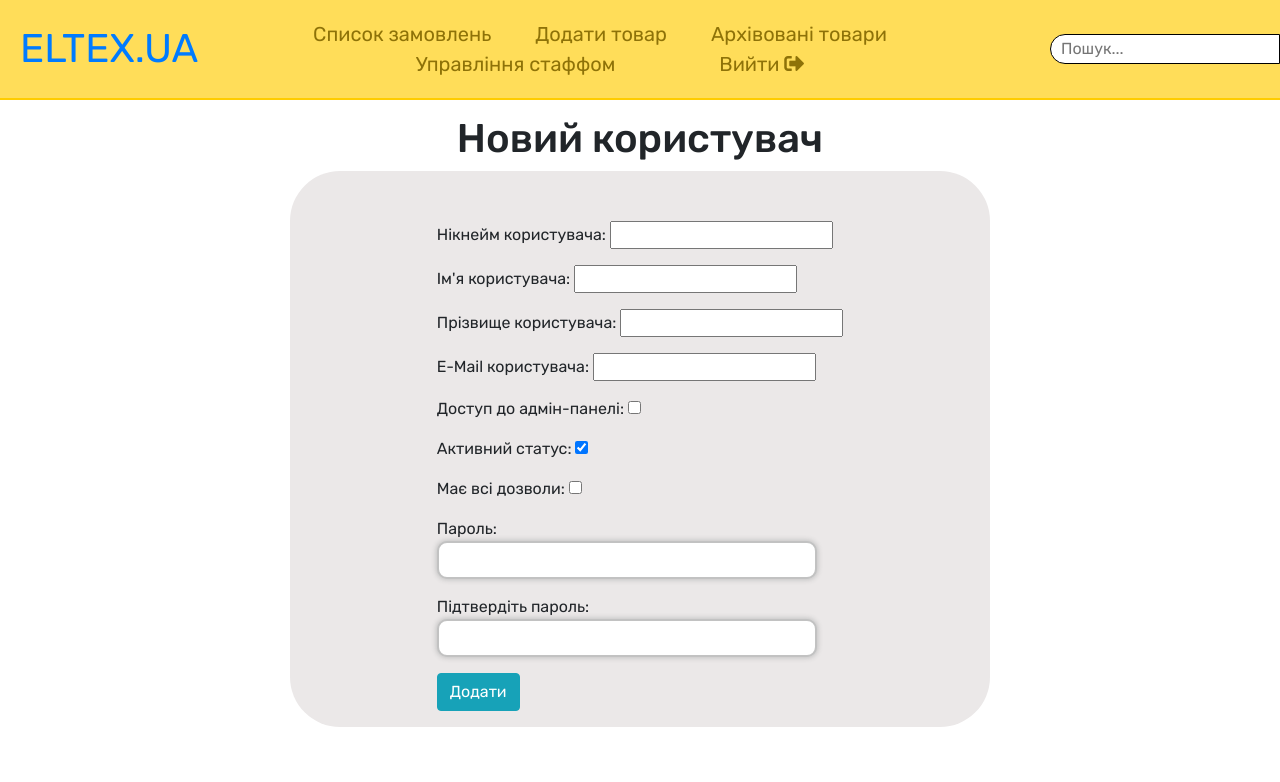
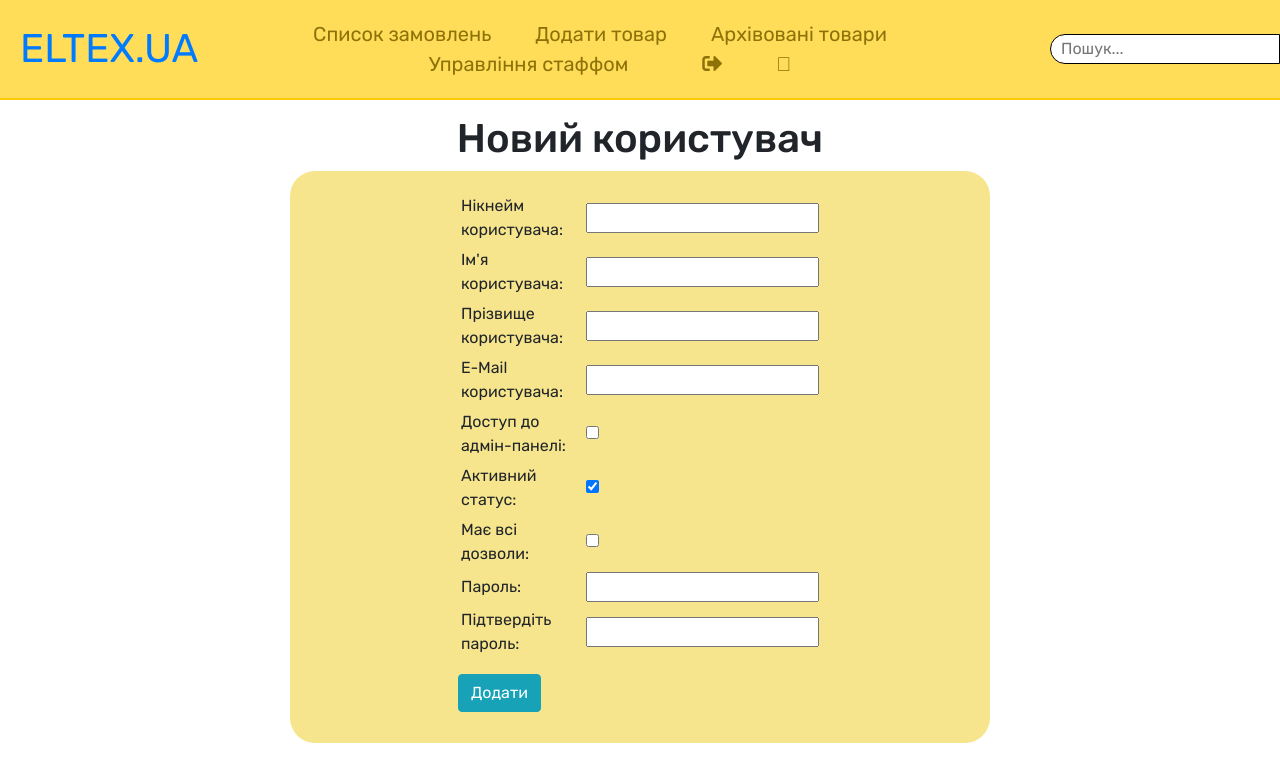
Before and after one commit to mmeerrccyy/django_store, a Django app: page /staff/create/ in a window 1280 px wide; the page is wider, and only the part inside the window is pictured. Shown: the top 782 px of that part. Run offline with Django 3.2, Linux system fonts and the light colour scheme; the visitor is signed in with stand-in values (Sample User, id 1); parts of the project's set-up code (start-up, migrations or seed data) failed here and were passed over; some libraries are stand-ins or nearby versions.

Commit message:
Improve html and css files.

```diff
--- a/shop/static/css/add.css
+++ b/shop/static/css/add.css
@@ -2,14 +2,29 @@
     text-align: center;
     margin-top: 15px;
 }
-.add-wares {
+.add-wares, .edit-wares {
     display: flex;
     justify-content: center;
     width: 700px;
     margin: auto;
-    padding-top: 50px;
-    background-color: #ebe8e8;
-    border-radius: 50px 50px;
+    padding-top: 20px;
+    background-color: #f6e58d;
+    border-radius: 25px 25px;
+}
+input {
+    outline: none;
+    padding: 1px 5px;
+}
+.wares-table td,
+.edit-wares-table td,
+.edit-category-table td,
+.new-category-table td,
+.check-table td,
+.check-table th,
+.new-user-table td,
+.edit-user-table td {
+    width: 125px;
+    padding: 3px;
 }
 textarea {
     resize: none;
--- a/shop/static/css/login.css
+++ b/shop/static/css/login.css
@@ -6,7 +6,7 @@
 .form {
     font-size: 20px;
 }
-.form input[type="text"],  input[type="password"]{
+.form input[type="text"], .form input[type="password"]{
     display: block;
     width: 380px;
     border: 2px solid #c2c2c2;
@@ -17,9 +17,18 @@
     padding: 5px 10px;
 }
 .form input[type="text"]:focus,
-input[type="password"]:focus {
+.form input[type="password"]:focus {
     border: 2px solid #34ACE0;
     box-shadow: 0 0 5px 1px #34ACE0;
+}
+.form .errorlist {
+    border: 1px solid #ee5253;
+    background-color: #f7aaaa;
+    border-radius: 10px;
+    color: #ee5253;
+    padding: 5px;
+    list-style: none;
+    text-align: center;
 }
 .form input[type="submit"] {
     margin-top: 20px;
--- a/shop/static/css/shop.css
+++ b/shop/static/css/shop.css
@@ -75,16 +75,15 @@ a:hover {
     right: 40px;
 }
 
-/*detail.html*/
+/*Products*/
 .product-detail, .confirm-delete {
     display: flex;
     justify-content: center;
     width: 700px;
-    height: 500px;
     margin: 5% auto;
-    padding-top: 50px;
-    background-color: #ebe8e8;
-    border-radius: 50px 50px;
+    padding-top: 25px;
+    background-color: #f6e58d;
+    border-radius: 25px 25px;
 
 }
 .confirm-delete p {
@@ -99,7 +98,7 @@ a:hover {
     height: 40px;
     margin-left: 10px;
 }
-.edit-btn, .delete-btn, .confirm-btn, .add-user {
+.edit-btn, .delete-btn, .confirm-btn, .add-user, .detail-btn {
     border: none;
     color: #fff;
     width: 160px;
@@ -107,7 +106,7 @@ a:hover {
     border-radius: 10px;
     margin: 15px 0;
 }
-.edit-btn {
+.edit-btn, .detail-btn {
     background-color: #34ACE0;
 }
 .delete-btn {
@@ -120,13 +119,14 @@ a:hover {
     margin: 0 50px;
 }
 
-/*Users*/
-.users-table {
+/*Users, Orders*/
+.users-table, .orders-table {
     width: 100%;
     text-align: center;
     margin: 20px 0;
 }
-.users-table td {
+.users-table td,
+.orders-table td {
     width: 170px;
 }
 .ui-menu-item {
@@ -138,3 +138,46 @@ a:hover {
     margin-top: 20px;
     display: inline-block;
 }
+
+/*Cart*/
+.cart {
+    width: 100%;
+    font-size: 18px;
+    text-align: center;
+}
+.cart img {
+    width: 120px;
+    height: 120px;
+    padding: 5px;
+}
+.text-right {
+    margin: 30px 20px;
+}
+.light, .button {
+    margin-top: 30px;
+    background-color: #33A2B8;
+    color: #fff;
+    padding: 10px;
+    border-radius: 10px;
+}
+.light:hover, .button:hover {
+    color: #fff;
+    background-color: #2f91a4;
+}
+
+/*Orders*/
+.main-order-info {
+    margin: auto;
+}
+.check {
+    display: grid;
+    justify-content: center;
+    width: 700px;
+    margin: auto;
+}
+.check ul {
+    list-style: none;
+}
+.btn-info {
+    margin: 15px 0;
+}
--- a/shop/static/css/wrapper.css
+++ b/shop/static/css/wrapper.css
@@ -47,7 +47,7 @@ body {
 .header-login {
     color: #8e7208;
     font-size: 20px;
-    margin-left: 80px;
+    margin-left: 50px;
 }
 .search-form {
     margin-left: 90px;
@@ -70,3 +70,8 @@ body {
     color: #fff;
     border-radius: 0 50px 50px 0;
 }
+.is-invalid {
+    border: 2px solid #eb4d4b;
+    box-shadow: 0 0 5px 1px #eb4d4b;
+    background-color: #fdc0c0;
+}
--- a/templates/accounts/login.html
+++ b/templates/accounts/login.html
@@ -11,7 +11,6 @@
                 <input type="hidden" name="next" value="{{ next }}"/>
                 <p><input type="submit" value="Log-in"></p>
             </form>
-{#        <p><a href="{% url "password_reset" %}">Forgotten your password?</a></p>#}
         </div>
     </div>
 {% endblock %}
--- a/templates/admin/orders/order/update.html
+++ b/templates/admin/orders/order/update.html
@@ -6,15 +6,17 @@
     Оновити замовлення
 {% endblock %}
 {% block content %}
+    <div style="margin-top: 5%;" class="add-wares">
         <form method="post">
             {% csrf_token %}
-        <table class="form form-table">
+            <table class="check-table">
                 {{ form }}
                 <tr>
                     <td colspan="2">
-                    <button type="submit" class="btn btn-info right">Оновити</button>
+                        <button type="submit" class="btn btn-info">Зробити замовлення</button>
                     </td>
                 </tr>
             </table>
         </form>
+    </div>
 {% endblock %}
--- a/templates/admin/staff/user/add.html
+++ b/templates/admin/staff/user/add.html
@@ -11,15 +11,44 @@
         <div class="add-wares">
             <form method="post">
                 {% csrf_token %}
-                <p>Нікнейм користувача: {{ form.username }}</p>
-                <p>Ім'я користувача: {{ form.first_name }}</p>
-                <p>Прізвище користувача: {{ form.last_name }}</p>
-                <p>E-Mail користувача: {{ form.email }}</p>
-                <p>Доступ до адмін-панелі: {{ form.is_staff }}</p>
-                <p>Активний статус: {{ form.is_active }}</p>
-                <p>Має всі дозволи: {{ form.is_superuser }}</p>
-                <p>Пароль: {{ form.password }}</p>
-                <p>Підтвердіть пароль: {{ form.confirm_password }}</p>
+                <table class="new-user-table">
+                    <tr>
+                        <td>Нікнейм користувача:</td>
+                        <td>{{ form.username }}</td>
+                    </tr>
+                    <tr>
+                        <td>Ім'я користувача:</td>
+                        <td>{{ form.first_name }}</td>
+                    </tr>
+                    <tr>
+                        <td>Прізвище користувача:</td>
+                        <td>{{ form.last_name }}</td>
+                    </tr>
+                    <tr>
+                        <td>E-Mail користувача:</td>
+                        <td>{{ form.email }}</td>
+                    </tr>
+                    <tr>
+                        <td>Доступ до адмін-панелі:</td>
+                        <td>{{ form.is_staff }}</td>
+                    </tr>
+                    <tr>
+                        <td>Активний статус:</td>
+                        <td>{{ form.is_active }}</td>
+                    </tr>
+                    <tr>
+                        <td>Має всі дозволи:</td>
+                        <td>{{ form.is_superuser }}</td>
+                    </tr>
+                    <tr>
+                        <td>Пароль:</td>
+                        <td>{{ form.password }}</td>
+                    </tr>
+                    <tr>
+                        <td>Підтвердіть пароль:</td>
+                        <td>{{ form.confirm_password }}</td>
+                    </tr>
+                </table>
                 <p>
                     <button type="submit" class="btn btn-info right">Додати</button>
                 </p>
--- a/templates/wrapper.html
+++ b/templates/wrapper.html
@@ -24,7 +24,8 @@
         {% if request.user.is_superuser %}
             <a class="header-navigation" href="{% url 'staff_list' %}">Управління стаффом</a>
         {% endif %}
-            <a class="header-login" href="{% url 'logout' %}">Вийти <i class="fas fa-sign-out-alt"></i></a>
+            <a class="header-login" href="{% url 'logout' %}"><i class="fas fa-sign-out-alt"></i></a>
+            <a class="header-login" href="{% url 'cart_detail' %}"><i class="fad fa-shopping-cart"></i></a>
         {% else %}
             <a class="header-login" href="{% url 'login' %}">Я - продавець</a>
         {% endif %}
```
Also changed, not shown: templates/admin/orders/list.html (+14 -18 lines), templates/admin/orders/order/confirm_delete.html (+6 -4 lines), templates/admin/shop/category/add.html (+10 -2 lines), templates/admin/shop/category/update.html (+11 -3 lines), templates/admin/shop/product/add.html (+34 -8 lines), templates/admin/shop/product/update.html (+35 -9 lines), templates/admin/staff/user/update.html (+30 -7 lines), templates/cart/detail.html (+3 -8 lines), templates/orders/order/create.html (+10 -7 lines), templates/orders/order/created.html (+4 -3 lines), templates/search/search_results.html (+4 -4 lines). Lines whose indentation alone changed are shown as unchanged.
